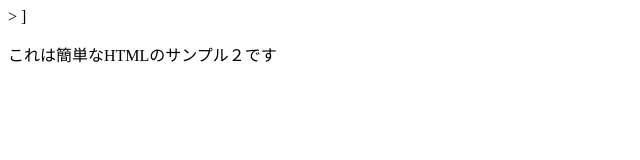
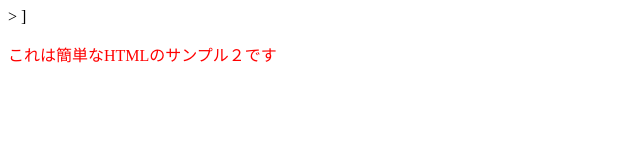
Before and after one commit to akabanetarosan/html-test2, a plain HTML site: page index.html in a window 1280 px wide. Shown: the whole page, without its empty margins (0-640 px from the left). Drawn offline with Linux system fonts and the light colour scheme.

Commit message:
新しいコミット

```diff
--- a/index.html
+++ b/index.html
@@ -3,6 +3,7 @@
     <head>
         <meta charset="utf-8">]
         <title>HTMLのサンプル２</title>
+        <link rel="stylesheet" type="text/css"href="web.css">
     </head>
     <body>
         <p>これは簡単なHTMLのサンプル２です</p>
```
